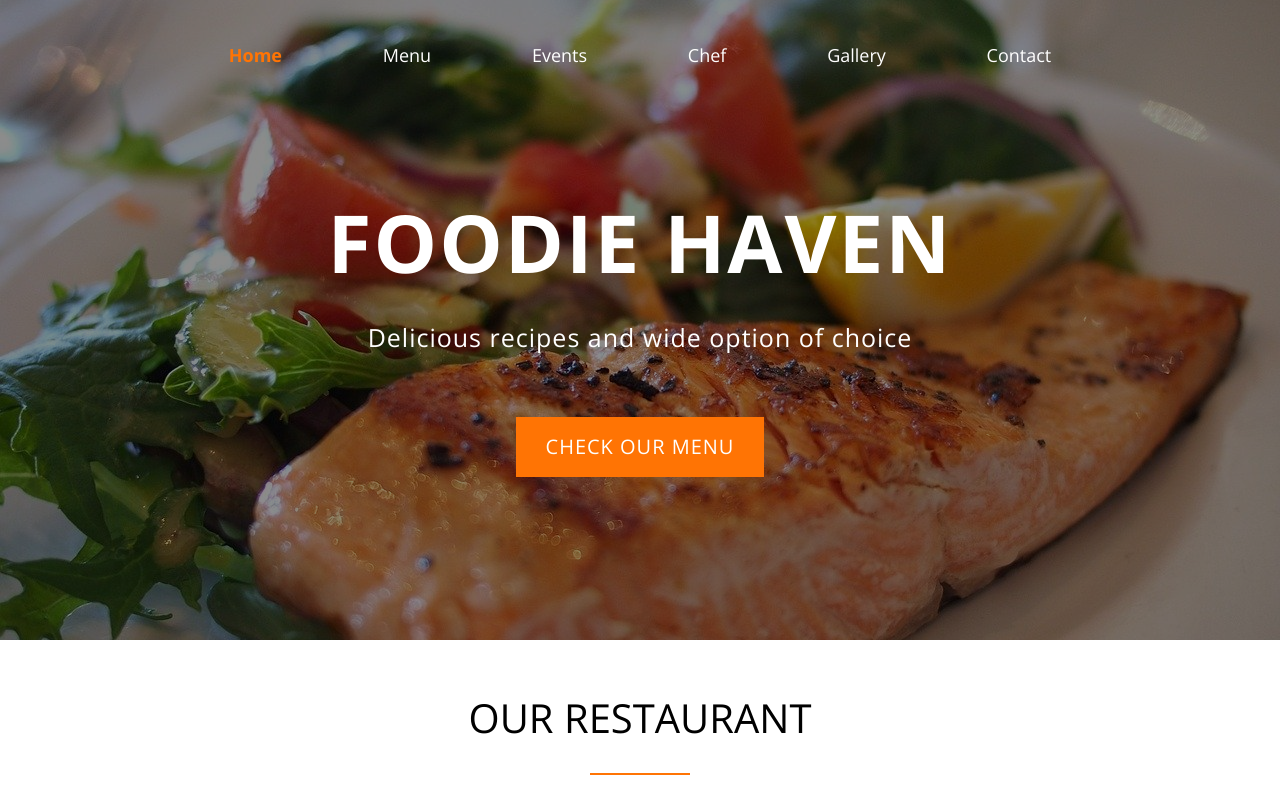
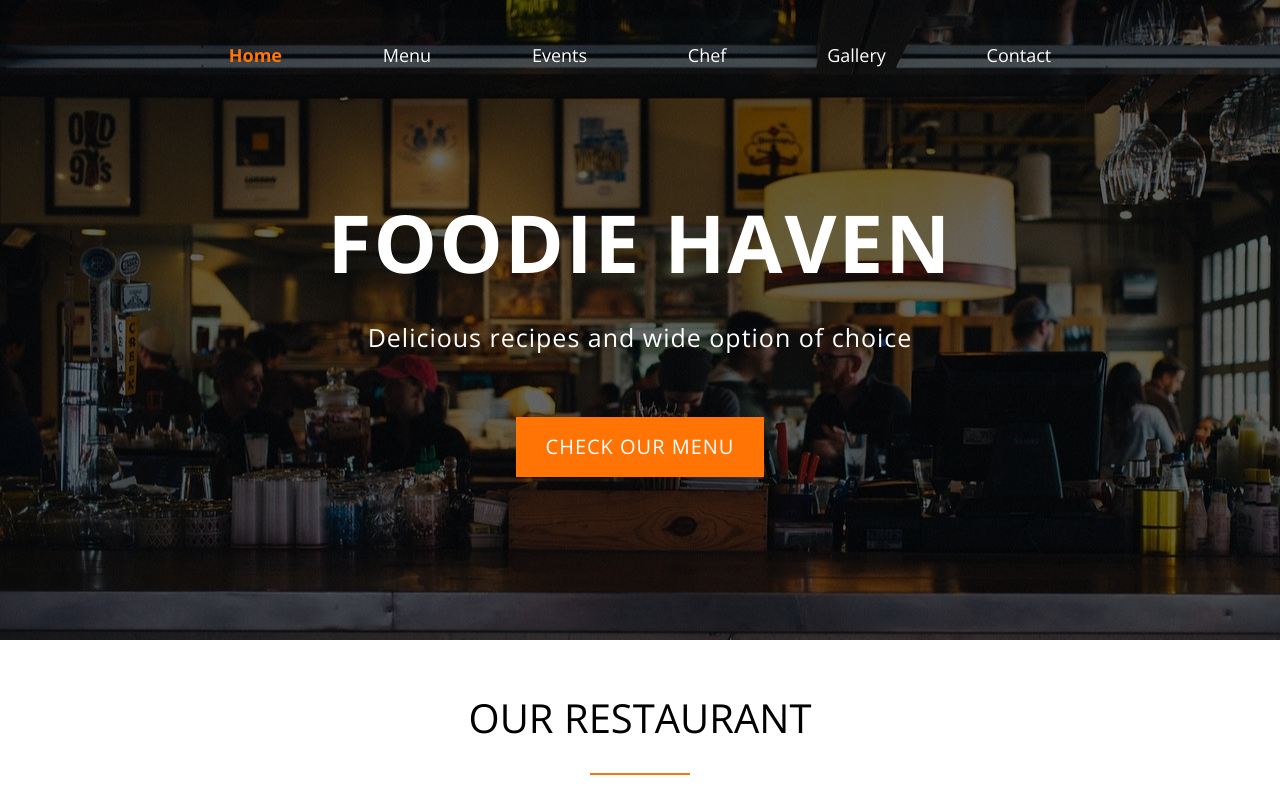
Before and after one commit to blawabar/foodie-haven-react, a React (Create React App) app: page / in a window 1280 px wide. Shown: the top 800 px of the page. Built offline with nearby package versions, Linux system fonts and the light colour scheme.

Commit message:
Add dynamic content update mechanism for the Header component; Add new background pictures.

```diff
--- /dev/null
+++ b/src/constants/index.js
@@ -0,0 +1,20 @@
+export const PATH_MAP = {
+  home: {
+    phrase: "Delicious recipes and wide option of choice",
+  },
+  menu: {
+    phrase: "Check our meals",
+  },
+  events: {
+    phrase: "Our events and news",
+  },
+  chef: {
+    phrase: "Meet our chef",
+  },
+  gallery: {
+    phrase: "Check our gallery",
+  },
+  contact: {
+    phrase: "How to get in touch with us",
+  },
+};
--- a/src/layouts/Header/Header.js
+++ b/src/layouts/Header/Header.js
@@ -1,21 +1,40 @@
 import React from "react";
-
-import { Link } from "react-router-dom";
+import { Link, Switch, Route } from "react-router-dom";
 
 import "./Header.scss";
 
-const Header = () => {
+import { PATH_MAP } from "../../constants";
+
+const Header = (props) => {
+  const extractHeaderProps = (props) => {
+    const pathName = props.location.pathname.replace("/", "");
+    const isAtHome = pathName.length === 0;
+
+    const catchPhrase = isAtHome
+      ? PATH_MAP.home.phrase
+      : PATH_MAP[pathName].phrase;
+
+    return {
+      catchPhrase,
+      pathName: isAtHome ? "home" : pathName,
+    };
+  };
+
+  const { catchPhrase, pathName } = extractHeaderProps(props);
+
   return (
-    <header className="main-header">
+    <header className={`main-header main-header--is-showing-${pathName}`}>
       <div className="main-header__glass-pane">
         <h1 className="main-header__intro-heading">foodie haven</h1>
-        <p className="main-header__catchline">
-          Delicious recipes and wide option of choice
-        </p>
+        <p className="main-header__catchline">{catchPhrase}</p>
         <Link to="/menu">check our menu</Link>
       </div>
     </header>
   );
 };
 
-export default Header;
+export default () => (
+  <Switch>
+    <Route component={Header} />
+  </Switch>
+);
--- a/src/layouts/Header/Header.scss
+++ b/src/layouts/Header/Header.scss
@@ -3,7 +3,6 @@
 
 .main-header {
   height: 80vh;
-  background-image: url(../../images/salmon_1280.jpg);
   background-repeat: no-repeat;
   background-position: center;
   background-size: cover;
@@ -11,12 +10,21 @@
   text-align: center;
   color: white;
 
+  $backgrounds: (home, 'restaurant'), (menu, 'salmon'), (events, 'jause'), (chef, 'chef'), (gallery, 'catering'),
+    (contact, 'telephone');
+
+  @each $id, $image in $backgrounds {
+    &--is-showing-#{$id} {
+      background-image: url(../../images/#{$image}_1280.jpg);
+    }
+  }
+
   &__glass-pane {
     @include center-with-flex();
     flex-direction: column;
     height: 100%;
     padding: 0 $horizontal-spacing / 2;
-    background-color: rgba(0, 0, 0, 0.45);
+    background-color: rgba(0, 0, 0, 0.6);
 
     a {
       display: block;
```
Also changed, not shown: src/images/chef_1280.jpg (added), src/images/telephone_1280.jpg (added).
